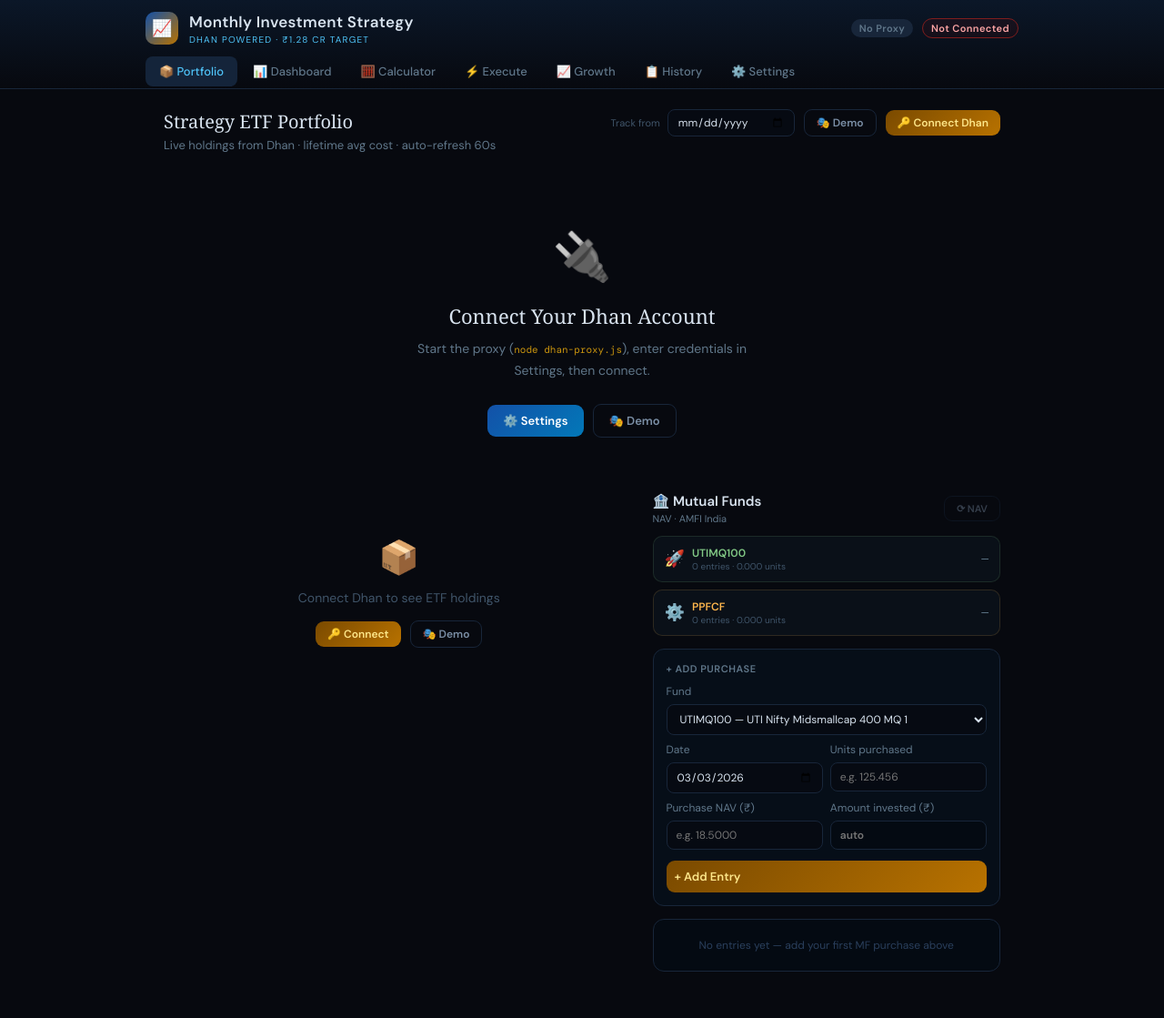
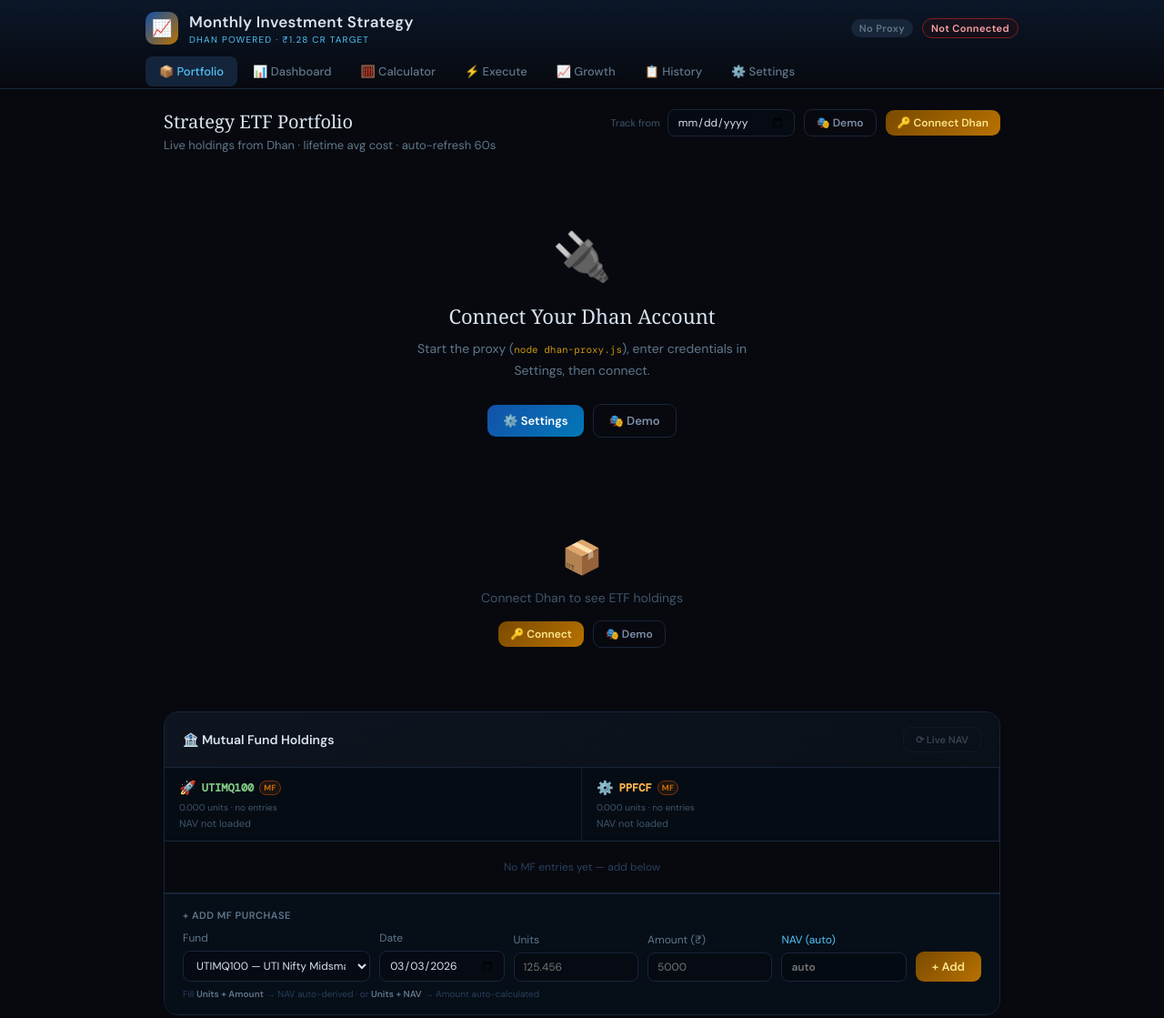
Before and after one commit to kavinmuthuvelu/Monthly-ETF-Investment, a website: page monthly-investment-strategy.html in a window 1280 px wide. Shown: the whole page at 91% size. Before the commit the page ends 1090 px from the top, so only its background shows below. Drawn offline with nearby package versions, Linux system fonts and the light colour scheme.

Commit message:
Update monthly-investment-strategy.html

```diff
--- a/monthly-investment-strategy.html
+++ b/monthly-investment-strategy.html
@@ -1548,143 +1548,134 @@ function renderMFSection(){
   const mfPnLTot  = MF_PORTFOLIO.reduce((s,p)=>{const x=mfPnL(p.isin);return s+(x||0);},0);
   const mfPctTot  = totalMFInv>0?(mfPnLTot/totalMFInv)*100:0;
 
-  // All entries across both funds, sorted newest first, tagged with fund
   const allEntries = MF_PORTFOLIO.flatMap(p=>
     mfEntries(p.isin).map((e,i)=>({...e, isin:p.isin, ticker:p.ticker, color:p.color, idx:i}))
   ).sort((a,b)=>b.date.localeCompare(a.date));
 
-  let html=`<div>
+  let html=`<div style="margin-top:22px">
+    <div class="htable">
       <!-- Header -->
-    <div style="display:flex;align-items:center;justify-content:space-between;margin-bottom:12px;flex-wrap:wrap;gap:8px">
+      <div class="htable-head">
+        <div style="font-size:14px;font-weight:600">🏦 Mutual Fund Holdings</div>
+        <div style="display:flex;align-items:center;gap:10px">
+          ${anyNav?`<span style="font-size:11px;color:#40556A">AMFI · ${S.mfNavs[MF_PORTFOLIO.find(p=>S.mfNavs[p.isin])?.isin]?.date||""}</span>`:""}
+          <button class="btn btn-ghost btn-sm" style="font-size:11px" onclick="fetchAMFINavs()" ${!S.proxyActive||S.mfNavLoading?"disabled":""}>
+            ${S.mfNavLoading?`<span class="spin">⟳</span>`:"⟳"} Live NAV
+          </button>
+        </div>
+      </div>
+      ${S.mfNavError?`<div style="padding:8px 16px;background:#180D00;border-bottom:1px solid #78350f;font-size:11px;color:#D97706">⚠️ ${S.mfNavError}</div>`:""}
+
+      <!-- Fund summary strip -->
+      <div style="display:grid;grid-template-columns:${MF_PORTFOLIO.map(()=>'1fr').join(' ')};border-bottom:1px solid #18263A;background:#060C14">
+        ${MF_PORTFOLIO.map(p=>{
+          const nav=S.mfNavs[p.isin], totalU=mfTotalUnits(p.isin), inv=mfTotalInvested(p.isin);
+          const cv=mfCurrentValue(p.isin), pct=mfPnLPct(p.isin);
+          return `<div style="padding:12px 16px;border-right:1px solid #111D2E">
+            <div style="display:flex;align-items:center;gap:6px;margin-bottom:5px">
+              <span style="font-size:15px">${p.icon}</span>
+              <span class="mono" style="font-size:12px;font-weight:700;color:${p.color}">${p.ticker}</span>
+              <span class="badge badge-amber" style="font-size:9px;padding:1px 4px">MF</span>
+            </div>
+            <div style="font-size:10px;color:#40556A">${totalU.toFixed(3)} units · ${inv?fmtC(inv):"no entries"}</div>
+            ${nav?`<div style="display:flex;align-items:center;gap:6px;margin-top:4px">
+              <span class="mono" style="font-size:13px;font-weight:700;color:#4FC3F7">${cv!==null?fmtC(cv):"—"}</span>
+              ${pct!==null?`<span class="badge" style="font-size:10px;background:${pnlBg(pct)};border:1px solid ${pnlBorder(pct)};color:${pnlColor(pct)}">${fmtP(pct)}</span>`:""}
+            </div>
+            <div style="font-size:10px;color:#40556A">NAV ₹${nav.nav.toFixed(4)}</div>`
+            :`<div style="font-size:11px;color:#40556A;margin-top:4px">NAV not loaded</div>`}
+          </div>`;
+        }).join("")}
+      </div>
+
+      <!-- Entry log header -->
+      ${allEntries.length?`
+      <div class="htable-hdr" style="grid-template-columns:110px 90px 80px 1fr 1fr 28px">
+        <div>Date</div><div>Fund</div><div style="text-align:right">Units</div>
+        <div style="text-align:right">Pur. NAV</div><div style="text-align:right">Amount</div><div></div>
+      </div>
+      ${allEntries.map((e,i)=>`
+      <div class="htable-row" style="grid-template-columns:110px 90px 80px 1fr 1fr 28px;${i%2?"background:#060E18":""}">
+        <div class="mono" style="font-size:12px;color:#60778A">${e.date||"—"}</div>
+        <div><span class="mono" style="font-size:12px;font-weight:700;color:${e.color}">${e.ticker}</span></div>
+        <div class="mono" style="text-align:right;font-size:13px">${e.units.toFixed(3)}</div>
+        <div class="mono" style="text-align:right;font-size:13px;color:#94A3B8">₹${e.nav.toFixed(4)}</div>
+        <div class="mono" style="text-align:right;font-size:13px;font-weight:600;color:#FFB74D">${fmtC(e.amount)}</div>
+        <div style="text-align:center">
+          <button onclick="if(confirm('Remove?'))deleteMFEntry('${e.isin}',${e.idx})"
+            style="background:transparent;border:none;color:#2A3F5C;cursor:pointer;font-size:13px;padding:0"
+            onmouseover="this.style.color='#F87171'" onmouseout="this.style.color='#2A3F5C'">✕</button>
+        </div>
+      </div>`).join("")}
+      <div class="htable-foot" style="grid-template-columns:110px 90px 80px 1fr 1fr 28px">
+        <div style="font-size:11px;color:#60778A;grid-column:1/5">MF Total invested</div>
+        <div class="mono" style="text-align:right;font-size:14px;font-weight:700;color:#FFB74D">${fmtC(totalMFInv)}</div>
+        <div></div>
+      </div>`:`
+      <div style="padding:20px;text-align:center;color:#2A3F5C;font-size:12px">No MF entries yet — add below</div>`}
+
+      <!-- Add Entry Form -->
+      <div style="background:#060E18;border-top:2px solid #18263A;padding:16px 20px">
+        <div style="font-size:11px;font-weight:600;color:#60778A;text-transform:uppercase;letter-spacing:.5px;margin-bottom:10px">+ Add MF Purchase</div>
+        <div style="display:grid;grid-template-columns:1.5fr 1fr 1fr 1fr 1fr auto;gap:10px;align-items:flex-end">
           <div>
-        <div style="font-size:15px;font-weight:700">🏦 Mutual Funds</div>
-        <div style="font-size:11px;color:#60778A;margin-top:2px">NAV · AMFI India</div>
-      </div>
-      <button class="btn btn-ghost btn-sm" style="font-size:11px" onclick="fetchAMFINavs()" ${!S.proxyActive||S.mfNavLoading?"disabled":""}>
-        ${S.mfNavLoading?`<span class="spin">⟳</span>`:"⟳"} NAV
-      </button>
-    </div>
-
-    ${S.mfNavError?`<div style="padding:8px 12px;background:#180D00;border:1px solid #78350f;border-radius:8px;font-size:11px;color:#D97706;margin-bottom:10px">⚠️ ${S.mfNavError}</div>`:""}
-
-    <!-- Per-fund summary pills -->
-    <div style="display:flex;flex-direction:column;gap:8px;margin-bottom:14px">
-      ${MF_PORTFOLIO.map(p=>{
-        const entries=mfEntries(p.isin), nav=S.mfNavs[p.isin];
-        const totalU=mfTotalUnits(p.isin), inv=mfTotalInvested(p.isin);
-        const cv=mfCurrentValue(p.isin), pnl=mfPnL(p.isin), pct=mfPnLPct(p.isin);
-        return `<div style="padding:10px 12px;background:#0A1018;border:1px solid ${p.color}25;border-radius:10px">
-          <div style="display:flex;align-items:center;justify-content:space-between;flex-wrap:wrap;gap:6px">
-            <div style="display:flex;align-items:center;gap:8px">
-              <span style="font-size:18px">${p.icon}</span>
-              <div>
-                <div style="font-size:12px;font-weight:700;color:${p.color}">${p.ticker}</div>
-                <div style="font-size:10px;color:#40556A">${entries.length} entr${entries.length!==1?"ies":"y"} · ${totalU.toFixed(3)} units</div>
-              </div>
-            </div>
-            <div style="text-align:right">
-              ${nav?`<div style="font-size:11px;color:#60778A">NAV ₹${nav.nav.toFixed(3)}</div>`:""}
-              ${cv!==null
-                ?`<div class="mono" style="font-size:13px;font-weight:700;color:#4FC3F7">${fmtC(cv)}</div>`
-                :`<div class="mono" style="font-size:13px;color:#60778A">${inv?fmtC(inv)+" cost":"—"}</div>`}
-              ${pnl!==null?`<div style="font-size:11px;color:${pnlColor(pct)}">${pnl>=0?"+":"−"}${fmtC(Math.abs(pnl))} (${fmtP(pct)})</div>`:""}
-            </div>
-          </div>
-        </div>`;
-      }).join("")}
-    </div>
-
-    <!-- Add Entry Form -->
-    <div style="background:#060E18;border:1px solid #18263A;border-radius:12px;padding:14px;margin-bottom:14px">
-      <div style="font-size:11px;font-weight:600;color:#60778A;text-transform:uppercase;letter-spacing:.5px;margin-bottom:10px">+ Add Purchase</div>
-      <div style="margin-bottom:8px">
             <label class="inp-label">Fund</label>
             <select class="inp" id="mf-sel" style="padding:7px 10px;font-size:12px;width:100%">
-          ${MF_PORTFOLIO.map(p=>`<option value="${p.isin}">${p.ticker} — ${p.instrument.slice(0,30)}</option>`).join("")}
+              ${MF_PORTFOLIO.map(p=>`<option value="${p.isin}">${p.ticker} — ${p.instrument.slice(0,28)}</option>`).join("")}
             </select>
           </div>
-      <div style="display:grid;grid-template-columns:1fr 1fr;gap:8px;margin-bottom:8px">
           <div>
             <label class="inp-label">Date</label>
             <input class="inp" type="date" id="mf-date" value="${new Date().toISOString().slice(0,10)}" style="padding:7px 10px;font-size:12px;width:100%">
           </div>
           <div>
-          <label class="inp-label">Units purchased</label>
-          <input class="inp" type="number" step="0.001" min="0" id="mf-qty"
-            placeholder="e.g. 125.456" style="padding:7px 10px;font-size:12px;width:100%"
-            oninput="(()=>{const q=parseFloat(this.value||0),n=parseFloat(document.getElementById('mf-nav-inp').value||0);const a=document.getElementById('mf-amt');if(a)a.value=q&&n?(q*n).toFixed(2):''})()">
-        </div>
-      </div>
-      <div style="display:grid;grid-template-columns:1fr 1fr;gap:8px;margin-bottom:12px">
+            <label class="inp-label">Units</label>
+            <input class="inp" type="number" step="0.001" min="0" id="mf-qty" placeholder="125.456"
+              style="padding:7px 10px;font-size:12px;width:100%"
+              oninput="(()=>{const q=parseFloat(this.value||0),a=parseFloat(document.getElementById('mf-amt').value||0);const ni=document.getElementById('mf-nav-inp');if(q&&a){ni.value=(a/q).toFixed(4);}else{const n=parseFloat(ni.value||0);const ai=document.getElementById('mf-amt');if(q&&n)ai.value=(q*n).toFixed(2);}})()">
+          </div>
           <div>
-          <label class="inp-label">Purchase NAV (₹)</label>
-          <input class="inp" type="number" step="0.0001" min="0" id="mf-nav-inp"
-            placeholder="e.g. 18.5000" style="padding:7px 10px;font-size:12px;width:100%"
-            oninput="(()=>{const q=parseFloat(document.getElementById('mf-qty').value||0),n=parseFloat(this.value||0);const a=document.getElementById('mf-amt');if(a)a.value=q&&n?(q*n).toFixed(2):''})()">
+            <label class="inp-label">Amount (₹)</label>
+            <input class="inp" type="number" step="1" min="0" id="mf-amt" placeholder="5000"
+              style="padding:7px 10px;font-size:12px;width:100%"
+              oninput="(()=>{const q=parseFloat(document.getElementById('mf-qty').value||0),a=parseFloat(this.value||0);const ni=document.getElementById('mf-nav-inp');if(q&&a)ni.value=(a/q).toFixed(4);})()">
           </div>
           <div>
-          <label class="inp-label">Amount invested (₹)</label>
-          <input class="inp" type="number" step="0.01" min="0" id="mf-amt"
-            placeholder="auto" style="padding:7px 10px;font-size:12px;width:100%;background:#040A12;color:#4FC3F7;font-weight:600">
-        </div>
-      </div>
-      <button class="btn btn-amber" style="width:100%;font-size:13px;padding:9px" onclick="(()=>{
+            <label class="inp-label" style="color:#4FC3F7">NAV (auto)</label>
+            <input class="inp" type="number" step="0.0001" min="0" id="mf-nav-inp" placeholder="auto"
+              style="padding:7px 10px;font-size:12px;width:100%;background:#040A12;color:#4FC3F7;font-weight:600"
+              oninput="(()=>{const q=parseFloat(document.getElementById('mf-qty').value||0),n=parseFloat(this.value||0);const ai=document.getElementById('mf-amt');if(q&&n)ai.value=(q*n).toFixed(2);})()">
+          </div>
+          <button class="btn btn-amber" style="padding:8px 18px;font-size:13px" onclick="(()=>{
             const isin=document.getElementById('mf-sel').value;
             const date=document.getElementById('mf-date').value;
             const u=parseFloat(document.getElementById('mf-qty').value||0);
             const n=parseFloat(document.getElementById('mf-nav-inp').value||0);
             const a=parseFloat(document.getElementById('mf-amt').value||0);
-        if(!isin||!u||!n){showToast('Select fund, enter units and NAV','error');return;}
-        addMFEntry(isin,date,u,n,a||u*n);
+            if(!isin||!u){showToast('Select fund and enter units','error');return;}
+            const nav=n||(u&&a?a/u:0);
+            const amt=a||(u*nav)||0;
+            if(!nav){showToast('Enter amount or NAV','error');return;}
+            addMFEntry(isin,date,u,nav,amt);
             document.getElementById('mf-qty').value='';
             document.getElementById('mf-nav-inp').value='';
             document.getElementById('mf-amt').value='';
-      })()">+ Add Entry</button>
-    </div>
-
-    <!-- Entry log -->
-    ${allEntries.length?`
-    <div style="background:#040A12;border:1px solid #18263A;border-radius:12px;overflow:hidden">
-      <div style="display:grid;grid-template-columns:80px 1fr 70px 70px 80px 24px;padding:7px 12px;font-size:10px;color:#2A3F5C;text-transform:uppercase;letter-spacing:.5px;border-bottom:1px solid #0A1520">
-        <div>Date</div><div>Fund</div><div style="text-align:right">Units</div><div style="text-align:right">NAV</div><div style="text-align:right">Amount</div><div></div>
-      </div>
-      ${allEntries.map((e,i)=>`
-      <div style="display:grid;grid-template-columns:80px 1fr 70px 70px 80px 24px;padding:8px 12px;${i%2===0?"background:#040A12":"background:#060E18"};border-bottom:1px solid #080F1A;align-items:center">
-        <div class="mono" style="font-size:11px;color:#60778A">${e.date||"—"}</div>
-        <div style="display:flex;align-items:center;gap:5px">
-          <span class="mono" style="font-size:11px;font-weight:700;color:${e.color}">${e.ticker}</span>
-        </div>
-        <div class="mono" style="text-align:right;font-size:12px;color:#D8E3EF">${e.units.toFixed(3)}</div>
-        <div class="mono" style="text-align:right;font-size:12px;color:#94A3B8">₹${e.nav.toFixed(2)}</div>
-        <div class="mono" style="text-align:right;font-size:12px;font-weight:600;color:#FFB74D">${fmtC(e.amount)}</div>
-        <div style="text-align:center">
-          <button onclick="if(confirm('Remove this entry?'))deleteMFEntry('${e.isin}',${e.idx})"
-            style="background:transparent;border:none;color:#2A3F5C;cursor:pointer;font-size:13px;padding:0;line-height:1;transition:color .15s"
-            onmouseover="this.style.color='#F87171'" onmouseout="this.style.color='#2A3F5C'">✕</button>
-        </div>
-      </div>`).join("")}
-      <!-- Total row -->
-      <div style="display:grid;grid-template-columns:80px 1fr 70px 70px 80px 24px;padding:9px 12px;background:#020508;border-top:1px solid #1a2535">
-        <div style="font-size:10px;color:#40556A;text-transform:uppercase;padding-top:2px">Total</div>
-        <div></div>
-        <div></div>
-        <div></div>
-        <div class="mono" style="text-align:right;font-size:13px;font-weight:700;color:#FFB74D">${fmtC(totalMFInv)}</div>
-        <div></div>
-      </div>
-    </div>`:`
-    <div style="padding:20px;text-align:center;color:#2A3F5C;font-size:12px;background:#040A12;border:1px solid #18263A;border-radius:12px">
-      No entries yet — add your first MF purchase above
-    </div>`}
-
-    ${totalMFInv>0&&totalMFCur>0?`
-    <div style="margin-top:10px;padding:10px 14px;background:#0C1828;border-radius:10px;border:1px solid #1351A840;display:flex;align-items:center;justify-content:space-between;flex-wrap:wrap;gap:8px">
-      <span class="mono" style="font-size:12px;color:#60778A">MF Total · ${fmtC(totalMFInv)} invested</span>
+          })()">+ Add</button>
+        </div>
+        <div style="font-size:10px;color:#2A3F5C;margin-top:7px">
+          Fill <b style="color:#60778A">Units + Amount</b> → NAV auto-derived · or <b style="color:#60778A">Units + NAV</b> → Amount auto-calculated
+        </div>
+      </div>
+
+      ${totalMFInv>0?`
+      <div style="padding:12px 16px;background:#0A1420;border-top:1px solid #1351A840;display:flex;align-items:center;justify-content:space-between;flex-wrap:wrap;gap:8px">
+        <span style="font-size:12px;color:#60778A">Total invested: <span class="mono" style="color:#FFB74D">${fmtC(totalMFInv)}</span></span>
         <div style="display:flex;align-items:center;gap:8px">
-        <span class="mono" style="font-size:14px;font-weight:700;color:#4FC3F7">${fmtC(totalMFCur)}</span>
-        <span class="badge" style="background:${pnlBg(mfPctTot)};border:1px solid ${pnlBorder(mfPctTot)};color:${pnlColor(mfPctTot)}">${fmtP(mfPctTot)}</span>
+          ${totalMFCur>0?`<span class="mono" style="font-size:14px;font-weight:700;color:#4FC3F7">${fmtC(totalMFCur)}</span>`:""}
+          ${mfPnLTot&&totalMFCur>0?`<span class="badge" style="background:${pnlBg(mfPctTot)};border:1px solid ${pnlBorder(mfPctTot)};color:${pnlColor(mfPctTot)}">${fmtP(mfPctTot)}</span>`:""}
         </div>
       </div>`:""}
+    </div>
   </div>`;
   return html;
 }
@@ -1780,18 +1771,19 @@ function renderPortfolio(){
     }
   }
 
-  // Always render 2-col split — ETF left, MF right
-  out+=`<div style="display:grid;grid-template-columns:1.15fr 0.85fr;gap:20px;align-items:start" class="portfolio-split">`;
-  // ── LEFT COL: ETF ────────────────────────────────────────────────
-  out+=`<div>`;
+  // Single column: ETF holdings, then MF below
   if(S.etfHoldings.length&&!S.portfolioLoading){
     const inv=totalInvested(),cur=totalCurrent(),pnl=totalPnL(),pct=totalPnLPct();
     const s30=S.snap30,pct30=S.thirtyDayPnLPct,sip=sipTotal();
     if(S.isDemo)out+=`<div style="margin-bottom:14px;padding:8px 14px;background:#1a0f00;border:1px solid #78350f;border-radius:8px;font-size:12px;color:#D97706;display:inline-flex;align-items:center;gap:8px">🎭 Demo Mode — simulated data</div>`;
+    const mfInvS=MF_PORTFOLIO.reduce((s,p)=>s+mfTotalInvested(p.isin),0);
+    const mfCurS=MF_PORTFOLIO.reduce((s,p)=>s+(mfCurrentValue(p.isin)||mfTotalInvested(p.isin)||0),0);
+    const grandCur=cur+mfCurS, grandInv=inv+mfInvS;
+    const grandPct=grandInv>0?((grandCur-grandInv)/grandInv)*100:0;
     out+=`<div class="grid-4">
-      ${[{lbl:"Current Value",val:fmtC(cur),c:"#4FC3F7",sub:fmtC(inv)+" invested"},
-         {lbl:"30-Day Prior",val:s30?fmtC(s30.value):"—",c:"#94A3B8",sub:s30?`as of ${s30.date}`:"Builds daily"},
-         {lbl:"30-Day P&L",val:s30?fmtP(pct30):"—",c:!s30?"#94A3B8":pct30>=0?"#4ADE80":"#F87171",sub:s30?(pct30<0?"⚡ Dip-boost ON":"In profit"):"No snapshot yet"},
+      ${[{lbl:"Total Portfolio",val:fmtC(grandCur),c:"#4FC3F7",sub:fmtC(grandInv)+" invested · "+fmtP(grandPct)+" P&L"},
+         {lbl:"ETF Value",val:fmtC(cur),c:"#6EE7B7",sub:fmtC(inv)+" invested"},
+         {lbl:"MF Value",val:mfCurS>0?fmtC(mfCurS):(mfInvS>0?fmtC(mfInvS)+" cost":"—"),c:"#FFB74D",sub:mfCurS>0?"live NAV":"add entries / load NAV"},
          {lbl:"SIP This Month",val:fmtC(sip),c:"#B87200",sub:pct30<0?`Dip-boosted (${pct30}%)`:"Base floor"},
       ].map(c=>`<div class="stat-card"><div class="stat-label">${c.lbl}</div><div class="stat-val" style="color:${c.c}">${c.val}</div><div style="font-size:12px;color:${c.c};margin-top:4px;opacity:.7">${c.sub}</div></div>`).join("")}
     </div>`;
@@ -2060,11 +2052,6 @@ function renderPortfolio(){
     // ── MUTUAL FUND SECTION ──────────────────────────────────────────
 
     // SIP banner
-    const mfInv2 = MF_PORTFOLIO.reduce((s,p)=>s+mfTotalInvested(p.isin),0);
-    const mfCur2 = MF_PORTFOLIO.reduce((s,p)=>s+(mfCurrentValue(p.isin)||mfTotalInvested(p.isin)),0);
-    const grandCur = cur + mfCur2;
-    const grandInv = inv + mfInv2;
-    const grandPct = grandInv>0?((grandCur-grandInv)/grandInv)*100:0;
     out+=`<div class="sip-banner" style="margin-top:16px">
       <div>
         <div class="mono" style="font-size:12px;color:#40556A;margin-bottom:6px">
@@ -2089,13 +2076,7 @@ function renderPortfolio(){
       </div>
     </div>`;
   }
-  out+=`</div>`;
-  // ── RIGHT COL: MF ────────────────────────────────────────────────
-  out+=`<div>`;
   out+=renderMFSection();
-  out+=`</div>`;
-  // ── END GRID ─────────────────────────────────────────────────────
-  out+=`</div>`;
   out+=`</div>`;
   return out;
 }
```
Lines whose indentation alone changed are shown as unchanged.
